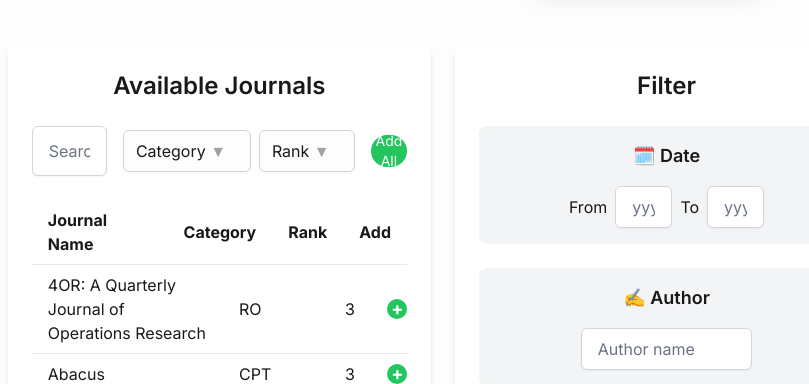
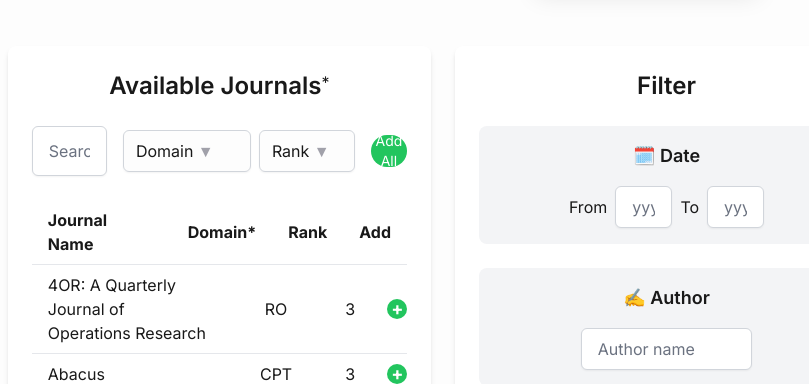
Before and after one commit to npasquier/scholar-filter, a Next.js app: page / in a window 1280 px wide. Shown: the part 416-800 px from the top of the page, without its empty margins (197-1006 px from the left). Built offline with nearby package versions, Linux system fonts and the light colour scheme.

Commit message:
Improve table layout and info management

```diff
--- a/app/layout.tsx
+++ b/app/layout.tsx
@@ -20,8 +20,9 @@ export default function RootLayout({
       <head>
         <link rel="icon" href="/search.svg" sizes="any" />
       </head>
-      <body className={inter.className}>{children}</body>
+      <body className={inter.className}>{children}
       <Footer/>
+</body>
     </html>
   )
 }
--- a/components/JournalDisplay.tsx
+++ b/components/JournalDisplay.tsx
@@ -15,6 +15,15 @@ const JournalDisplay: React.FC<JournalDisplayProps> = ({
   selectedJournals,
   onRemoveJournal,
 }) => {
+
+  const columnStyles = {
+    name: "w-3/6 px-4 py-2",
+    domain: "w-1/6 px-4 py-2 text-center",
+    category: "w-1/6 px-4 py-2 text-center",
+    remove: "w-1/6 px-4 py-2 text-center",
+  };
+
+
   return (
     <div className="mb-6 bg-gray-100 p-4 rounded-lg">
       <p className="font-semibold text-lg text-center mb-4  ">
@@ -35,10 +44,10 @@ const JournalDisplay: React.FC<JournalDisplayProps> = ({
         <table className="min-w-full text-sm md:text-base">
           <thead>
             <tr className="text-left border-b">
-              <th className="px-4 py-2 w-2/3">Journal Name</th>
-              <th className="px-4 py-2 w-1/6">Category</th>
-              <th className="px-4 py-2 w-1/6">Rank</th>
-              <th className="px-4 py-2 w-1/12">Remove</th>
+              <th className={columnStyles.name}>Journal Name</th>
+              <th className={columnStyles.domain}>Domain</th>
+              <th className={columnStyles.category}>Rank</th>
+              <th className={columnStyles.remove}>Remove</th>
             </tr>
           </thead>
         </table>
@@ -48,10 +57,10 @@ const JournalDisplay: React.FC<JournalDisplayProps> = ({
           <tbody>
           {selectedJournals.map((journal, index) => (
               <tr key={index} className="border-b">
-                <td className="px-4 py-2 w-2/3">{journal.name}</td>
-                <td className="px-4 py-2 w-1/6">{journal.domain}</td>
-                <td className="px-4 py-2 w-1/6">{journal.category}</td>
-                <td className="px-4 py-2 text-center w-1/12">
+                <td className={columnStyles.name}>{journal.name}</td>
+                <td className={columnStyles.domain}>{journal.domain}</td>
+                <td className={columnStyles.category}>{journal.category}</td>
+                <td className={columnStyles.remove}>
                   <button
                     className="inline-flex items-center justify-center rounded-full bg-red-500 w-5 h-5 text-white font-bold text-lg hover:bg-red-600 focus:outline-none focus:ring-2 focus:ring-red-700 focus:ring-opacity-50"
                     onClick={() => onRemoveJournal(journal)}
--- a/components/JournalFilter.tsx
+++ b/components/JournalFilter.tsx
@@ -1,6 +1,6 @@
 "use client";
 
-import { useEffect, useMemo, useState } from "react";
+import { Fragment, useEffect, useMemo, useState } from "react";
 import CustomDropdown from "./custom-items/CustomDropdown";
 
 interface Journal {
@@ -52,7 +52,7 @@ const JournalFilter: React.FC<JournalFilterProps> = ({
   ];
 
   const categories = [
-    { name: "Category", value: "" },
+    { name: "Domain", value: "" },
     { name: "AgrEnEnv", value: "AgrEnEnv" },
     { name: "CPT", value: "CPT" },
     { name: "DevTrans", value: "DevTrans" },
@@ -78,11 +78,66 @@ const JournalFilter: React.FC<JournalFilterProps> = ({
     { name: "TravPop", value: "TravPop" },
   ];
 
+  const categoryTranslation = [
+    { name: "AgrEnEnv", value: "Agriculture, Energy and Environment" },
+    { name: "CPT", value: "CPT" },
+    { name: "DevTrans", value: "Development and Transportation" },
+    { name: "EcoDroit", value: "Economic and Legal Studies" },
+    { name: "EcoPub", value: "Economic and Public Policy" },
+    { name: "Fin", value: "Finance" },
+    { name: "GEN", value: "General" },
+    { name: "GRH", value: "Human Resources Management" },
+    {
+      name: "HPEA",
+      value: "Healthcare, Pharmaceutical, and Environmental Analysis",
+    },
+    { name: "Innov", value: "Innovation" },
+    { name: "LOG", value: "Logistics" },
+    { name: "MKG", value: "Marketing" },
+    { name: "Macro", value: "Macroeconomics" },
+    { name: "Metrie", value: "Metrology and Measurement" },
+    { name: "MgPub", value: "Management and Public Policy" },
+    { name: "OrgInd", value: "Industrial Organization" },
+    { name: "RO", value: "Operations Research" },
+    { name: "SANT", value: "Health Sciences" },
+    { name: "SI", value: "Information Systems" },
+    { name: "Spatiale", value: "Spatial Analysis" },
+    { name: "StratOrg", value: "Strategic Organization" },
+    { name: "ThEco", value: "Theoretical Economics" },
+    { name: "TravPop", value: "Travel and Population Studies" },
+  ];
+
+  const categoryHTML = categoryTranslation
+    .filter(category => category.value !== "") // Filter out categories with an empty value
+    .map((category, index) => (
+      <Fragment key={index}>
+        <strong>{category.name}</strong>: <em>{category.value}</em>
+        <br />
+      </Fragment>
+    ));
+
+  const columnStyles = {
+    name: "w-3/6 px-4 py-2",
+    domain: "w-1/6 px-4 py-2 text-center",
+    category: "w-1/6 px-4 py-2 text-center",
+    add: "w-1/6 px-4 py-2 text-center",
+  };
+
   return (
     <div className="relative top-0 p-4 md:p-6 bg-white rounded-lg shadow-md">
-      <h3 className="font-semibold text-2xl text-center mb-6">
-        Available Journals
-      </h3>
+      <div className="flex items-center justify-center ">
+        <h3 className="font-semibold text-2xl text-center mb-6">
+          Available Journals
+        </h3>
+        <div className="group mb-auto">
+          *
+          <span className="absolute bottom-full max-md:left-6 z-10 -mb-6 hidden group-hover:inline-block w-80 text-center text-sm bg-black text-white p-2 rounded-xl shadow-lg">
+            Based on the categorization of journals in economics and management
+            by the CNRS in June 2020.
+          </span>
+        </div>
+      </div>
+
       <div className="flex flex-col md:flex-row md:items-center gap-4 mb-6">
         <input
           type="text"
@@ -118,10 +173,18 @@ const JournalFilter: React.FC<JournalFilterProps> = ({
         <table className="min-w-full text-sm md:text-base">
           <thead>
             <tr className="text-left border-b">
-              <th className="px-4 py-2">Journal Name</th>
-              <th className="px-4 py-2">Category</th>
-              <th className="px-4 py-2">Rank</th>
-              <th className="px-4 py-2">Add</th>
+              <th className={columnStyles.name}>Journal Name</th>
+              <th className={columnStyles.domain}>
+                Domain
+                <span className="group mb-auto">
+                  *{" "}
+                  <span className="absolute hidden bottom-full max-md:left-0 z-10 -mb-40 group-hover:inline-block w-80 text-left text-sm bg-black text-white p-2 rounded-xl shadow-lg">
+                    {categoryHTML}
+                  </span>
+                </span>
+              </th>
+              <th className={columnStyles.category}>Rank</th>
+              <th className={columnStyles.add}>Add</th>
             </tr>
           </thead>
         </table>
@@ -131,10 +194,10 @@ const JournalFilter: React.FC<JournalFilterProps> = ({
           <tbody>
             {filteredJournals.map((journal, index) => (
               <tr key={index} className="border-b">
-                <td className="px-4 py-2">{journal.name}</td>
-                <td className="px-4 py-2">{journal.domain}</td>
-                <td className="px-4 py-2">{journal.category}</td>
-                <td className="px-4 py-2 text-center">
+                <td className={columnStyles.name}>{journal.name}</td>
+                <td className={columnStyles.domain}>{journal.domain}</td>
+                <td className={columnStyles.category}>{journal.category}</td>
+                <td className={columnStyles.add}>
                   <button
                     className="inline-flex items-center justify-center rounded-full bg-green-500 w-5 h-5 text-white font-bold text-lg hover:bg-green-600 focus:outline-none focus:ring-2 focus:ring-green-700 focus:ring-opacity-50"
                     onClick={() => onAddJournal(journal)}
@@ -147,7 +210,6 @@ const JournalFilter: React.FC<JournalFilterProps> = ({
           </tbody>
         </table>
       </div>
-
     </div>
   );
 };
--- a/components/custom-items/CustomDropdown.tsx
+++ b/components/custom-items/CustomDropdown.tsx
@@ -23,7 +23,7 @@ const CustomDropdown: React.FC<CustomDropdownProps> = ({
   };
 
   return (
-    <div className={`relative  ${items[0].name == "Category" ? "w-32" : "w-24"}`}>
+    <div className={`relative  ${items[0].name == "Domain" ? "w-32" : "w-24"}`}>
       <button
         onClick={toggleDropdown}
         className="text-left w-full px-3 py-2 bg-[#afaeae08] text-[#191919] border border-gray-300 rounded-md shadow-sm"
```
